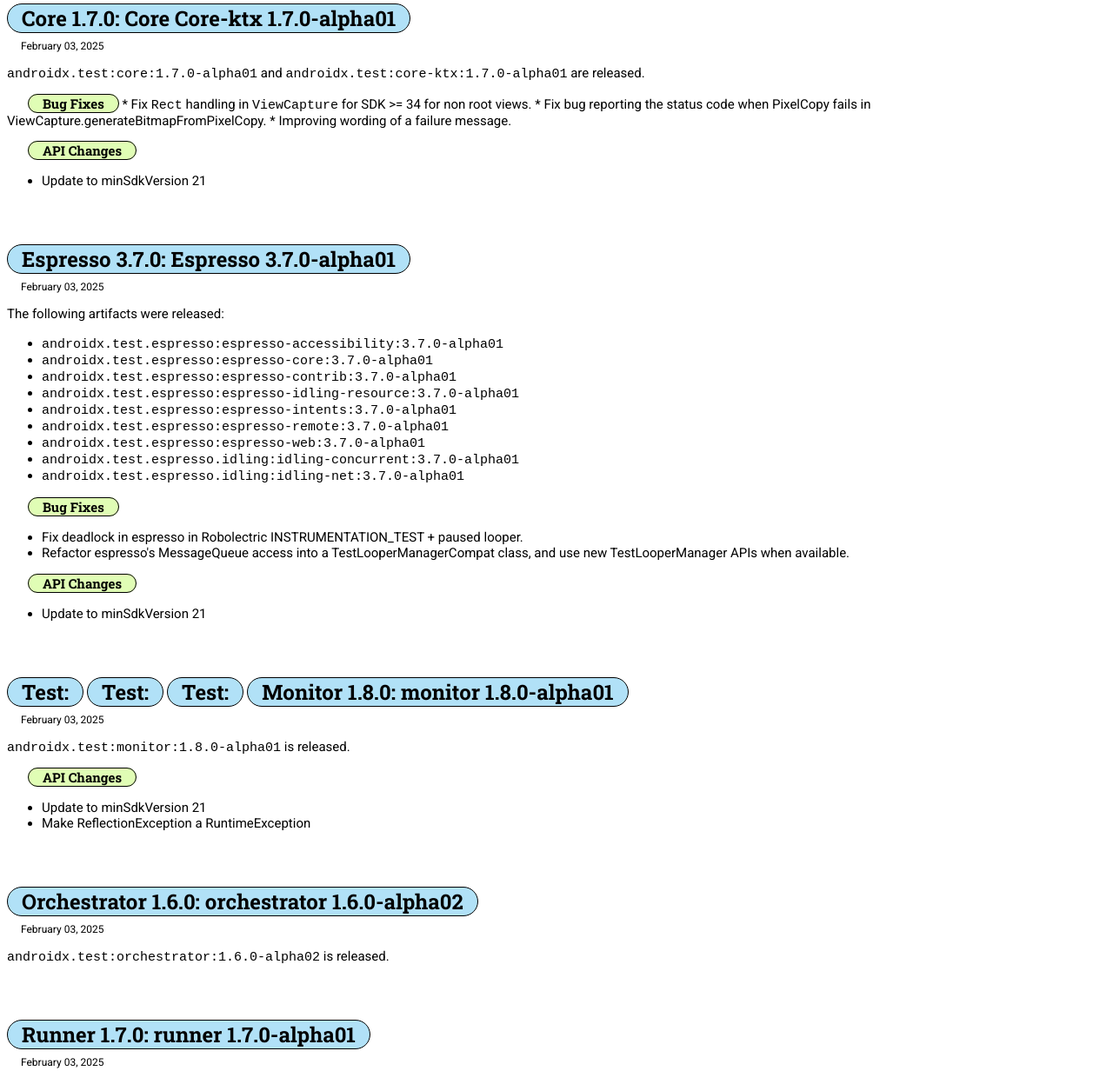
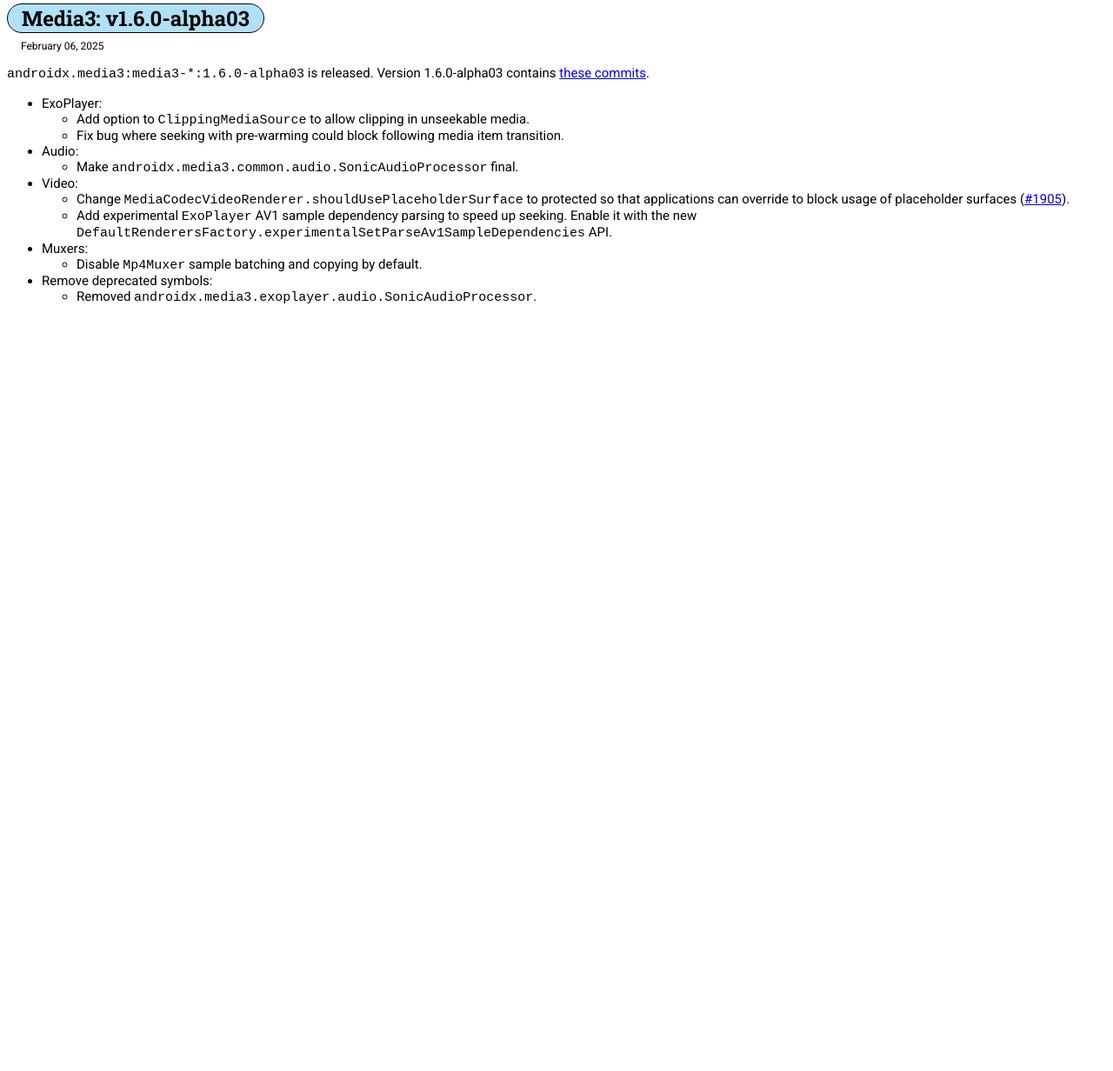
Before and after one commit to mahozad/androidx-release-notes, a plain HTML site: page docs/index.html in a window 1280 px wide. Shown: the part 140-1372 px from the top of the page at 87% size. After the commit the page ends 800 px from the top, so only its background shows below. Drawn offline with Linux system fonts and the light colour scheme.

Commit message:
Update website content

```diff
--- a/docs/index.html
+++ b/docs/index.html
@@ -66,91 +66,32 @@
 <hr>
 <base href="https://developer.android.com/" target="_blank"/>
 
-<h2>Core 1.7.0: Core Core-ktx 1.7.0-alpha01</h2>
-<p>February 03, 2025</p>
-<p><code translate="no" dir="ltr">androidx.test:core:1.7.0-alpha01</code> and <code translate="no" dir="ltr">androidx.test:core-ktx:1.7.0-alpha01</code> are released.</p>
-<p><strong>Bug Fixes</strong> * Fix <code translate="no" dir="ltr">Rect</code> handling in <code translate="no" dir="ltr">ViewCapture</code> for SDK &gt;= 34 for non root views. * Fix bug reporting the status code when PixelCopy fails in ViewCapture.generateBitmapFromPixelCopy. * Improving wording of a failure message.</p>
-<p><strong>API Changes</strong></p>
+<h2>Media3: v1.6.0-alpha03</h2>
+<p>February 06, 2025</p>
+<p><code translate="no" dir="ltr">androidx.media3:media3-*:1.6.0-alpha03</code> is released. Version 1.6.0-alpha03 contains <a href="https://github.com/androidx/media/commits/1.6.0-alpha03">these commits</a>.</p>
 <ul>
- <li>Update to minSdkVersion 21</li>
-</ul>
-
-<h2>Espresso 3.7.0: Espresso 3.7.0-alpha01</h2>
-<p>February 03, 2025</p>
-<p>The following artifacts were released:</p>
-<ul>
- <li><code translate="no" dir="ltr">androidx.test.espresso:espresso-accessibility:3.7.0-alpha01</code></li>
- <li><code translate="no" dir="ltr">androidx.test.espresso:espresso-core:3.7.0-alpha01</code></li>
- <li><code translate="no" dir="ltr">androidx.test.espresso:espresso-contrib:3.7.0-alpha01</code></li>
- <li><code translate="no" dir="ltr">androidx.test.espresso:espresso-idling-resource:3.7.0-alpha01</code></li>
- <li><code translate="no" dir="ltr">androidx.test.espresso:espresso-intents:3.7.0-alpha01</code></li>
- <li><code translate="no" dir="ltr">androidx.test.espresso:espresso-remote:3.7.0-alpha01</code></li>
- <li><code translate="no" dir="ltr">androidx.test.espresso:espresso-web:3.7.0-alpha01</code></li>
- <li><code translate="no" dir="ltr">androidx.test.espresso.idling:idling-concurrent:3.7.0-alpha01</code></li>
- <li><code translate="no" dir="ltr">androidx.test.espresso.idling:idling-net:3.7.0-alpha01</code></li>
-</ul>
-<p><strong>Bug Fixes</strong></p>
-<ul>
- <li>Fix deadlock in espresso in Robolectric INSTRUMENTATION_TEST + paused looper.</li>
- <li>Refactor espresso's MessageQueue access into a TestLooperManagerCompat class, and use new TestLooperManager APIs when available.</li>
-</ul>
-<p><strong>API Changes</strong></p>
-<ul>
- <li>Update to minSdkVersion 21</li>
-</ul>
-
-<h2>Test: </h2>
-
-
-<h2>Test: </h2>
-
-
-<h2>Test: </h2>
-
-
-<h2>Monitor 1.8.0: monitor 1.8.0-alpha01</h2>
-<p>February 03, 2025</p>
-<p><code translate="no" dir="ltr">androidx.test:monitor:1.8.0-alpha01</code> is released.</p>
-<p><strong>API Changes</strong></p>
-<ul>
- <li>Update to minSdkVersion 21</li>
- <li>Make ReflectionException a RuntimeException</li>
-</ul>
-
-<h2>Orchestrator 1.6.0: orchestrator 1.6.0-alpha02</h2>
-<p>February 03, 2025</p>
-<p><code translate="no" dir="ltr">androidx.test:orchestrator:1.6.0-alpha02</code> is released.</p>
-
-<h2>Runner 1.7.0: runner 1.7.0-alpha01</h2>
-<p>February 03, 2025</p>
-<p><code translate="no" dir="ltr">androidx.test:runner:1.7.0-alpha01</code> is released.</p>
-<p><strong>Bug Fixes</strong></p>
-<ul>
- <li>Exceptions during <code translate="no" dir="ltr">@AfterClass</code> were not being reported via <code translate="no" dir="ltr">InstrumentationResultPrinter</code>.</li>
- <li>Exceptions arising in AndroidJUnitRunner.buildRequest are now handled.</li>
- <li>Assumption failures during a ClassRule or BeforeClass are now reported more consistently via <code translate="no" dir="ltr">InstrumentationResultPrinter</code></li>
- <li>Clarify SdkSuppress reference docs</li>
-</ul>
-<p><strong>API Changes</strong></p>
-<ul>
- <li>Update to minSdkVersion 21</li>
- <li>Deprecate androidx.test.filters.Suppress in favor of org.junit.Ignore</li>
-</ul>
-
-<h2>Rules 1.7.0: rules 1.7.0-alpha01</h2>
-<p>February 03, 2025</p>
-<p><code translate="no" dir="ltr">androidx.test:rules:1.7.0-alpha01</code> is released.</p>
-<p><strong>API Changes</strong></p>
-<ul>
- <li>Update to minSdkVersion 21</li>
-</ul>
-
-<h2>Services 1.6.0: services 1.6.0-alpha02</h2>
-<p>February 03, 2025</p>
-<p><code translate="no" dir="ltr">androidx.test.services:test-services:1.6.0-alpha02</code> <code translate="no" dir="ltr">androidx.test.services:storage:1.6.0-alpha02</code> are released.</p>
-<p><strong>Bug Fixes</strong></p>
-<ul>
- <li>The obsolete FileObserver protocol has been removed in favor of the LocalSocket-based protocol.</li>
+ <li>ExoPlayer:
+  <ul>
+   <li>Add option to <code translate="no" dir="ltr">ClippingMediaSource</code> to allow clipping in unseekable media.</li>
+   <li>Fix bug where seeking with pre-warming could block following media item transition.</li>
+  </ul></li>
+ <li>Audio:
+  <ul>
+   <li>Make <code translate="no" dir="ltr">androidx.media3.common.audio.SonicAudioProcessor</code> final.</li>
+  </ul></li>
+ <li>Video:
+  <ul>
+   <li>Change <code translate="no" dir="ltr">MediaCodecVideoRenderer.shouldUsePlaceholderSurface</code> to protected so that applications can override to block usage of placeholder surfaces (<a href="https://github.com/androidx/media/pull/1905">#1905</a>).</li>
+   <li>Add experimental <code translate="no" dir="ltr">ExoPlayer</code> AV1 sample dependency parsing to speed up seeking. Enable it with the new <code translate="no" dir="ltr">DefaultRenderersFactory.experimentalSetParseAv1SampleDependencies</code> API.</li>
+  </ul></li>
+ <li>Muxers:
+  <ul>
+   <li>Disable <code translate="no" dir="ltr">Mp4Muxer</code> sample batching and copying by default.</li>
+  </ul></li>
+ <li>Remove deprecated symbols:
+  <ul>
+   <li>Removed <code translate="no" dir="ltr">androidx.media3.exoplayer.audio.SonicAudioProcessor</code>.</li>
+  </ul></li>
 </ul>
 </body>
 </html>
```
